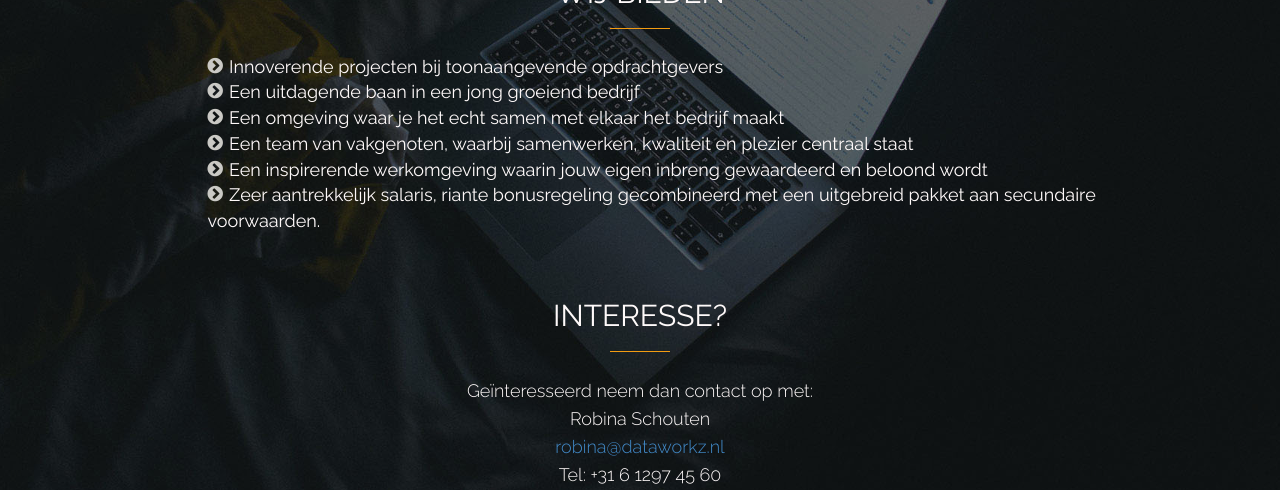
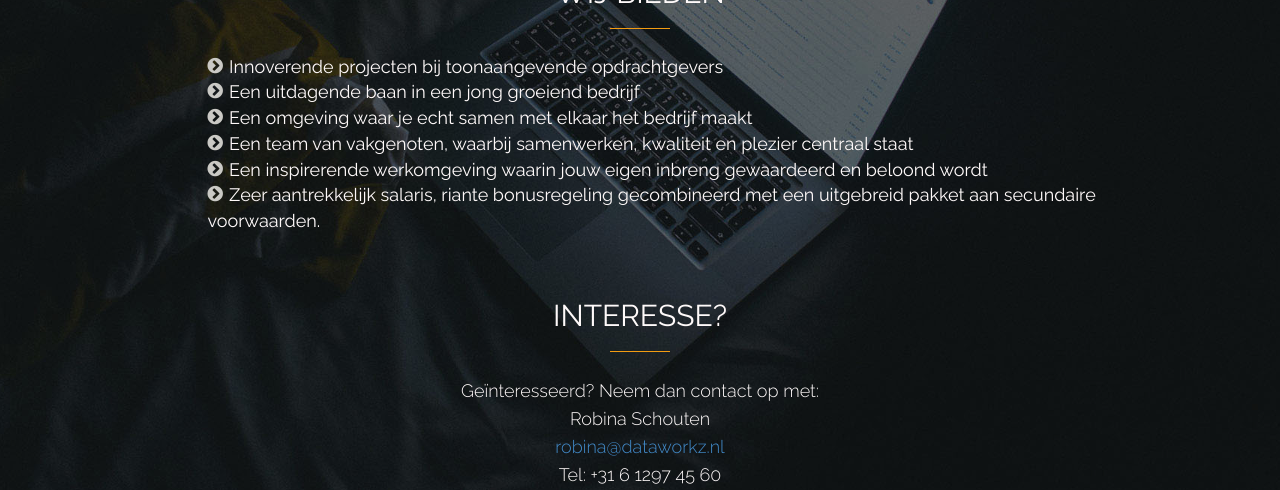
Before and after one commit to DataWorkz-NL/dataworkz-nl.site, a Jekyll site: the page built from index.html, in a window 1280 px wide and 900 px high, scrolled down 3168 px. Shown: the part 153-643 px from the top of the window. Built offline with Jekyll 4.4.1, drawn with Linux system fonts in a browser that asks for light colours.

Commit message:
Update work_at.html
Some textual improvements

```diff
--- a/_includes/work_at.html
+++ b/_includes/work_at.html
@@ -61,7 +61,7 @@
                     <ul>
                         <li>Innoverende projecten bij toonaangevende opdrachtgevers</li>
                         <li>Een uitdagende baan in een jong groeiend bedrijf </li>
-                        <li>Een omgeving waar je het echt samen met elkaar het bedrijf maakt</li>
+                        <li>Een omgeving waar je echt samen met elkaar het bedrijf maakt</li>
                         <li>Een team van vakgenoten, waarbij samenwerken, kwaliteit en plezier centraal staat </li>
                         <li>Een inspirerende werkomgeving waarin jouw eigen inbreng gewaardeerd en beloond wordt </li>
                         <li>Zeer aantrekkelijk salaris, riante bonusregeling gecombineerd met een uitgebreid pakket aan secundaire voorwaarden.
@@ -71,7 +71,7 @@
                     </p>
                     <h2>Interesse?</h2>
                     <p>
-                        Geïnteresseerd neem dan contact op met:<br>
+                        Geïnteresseerd? Neem dan contact op met:<br>
                         Robina Schouten<br>
                         <a href="mailto:robina@dataworkz.nl">robina@dataworkz.nl</a><br>
                         Tel: +31 6 1297 45 60
```
